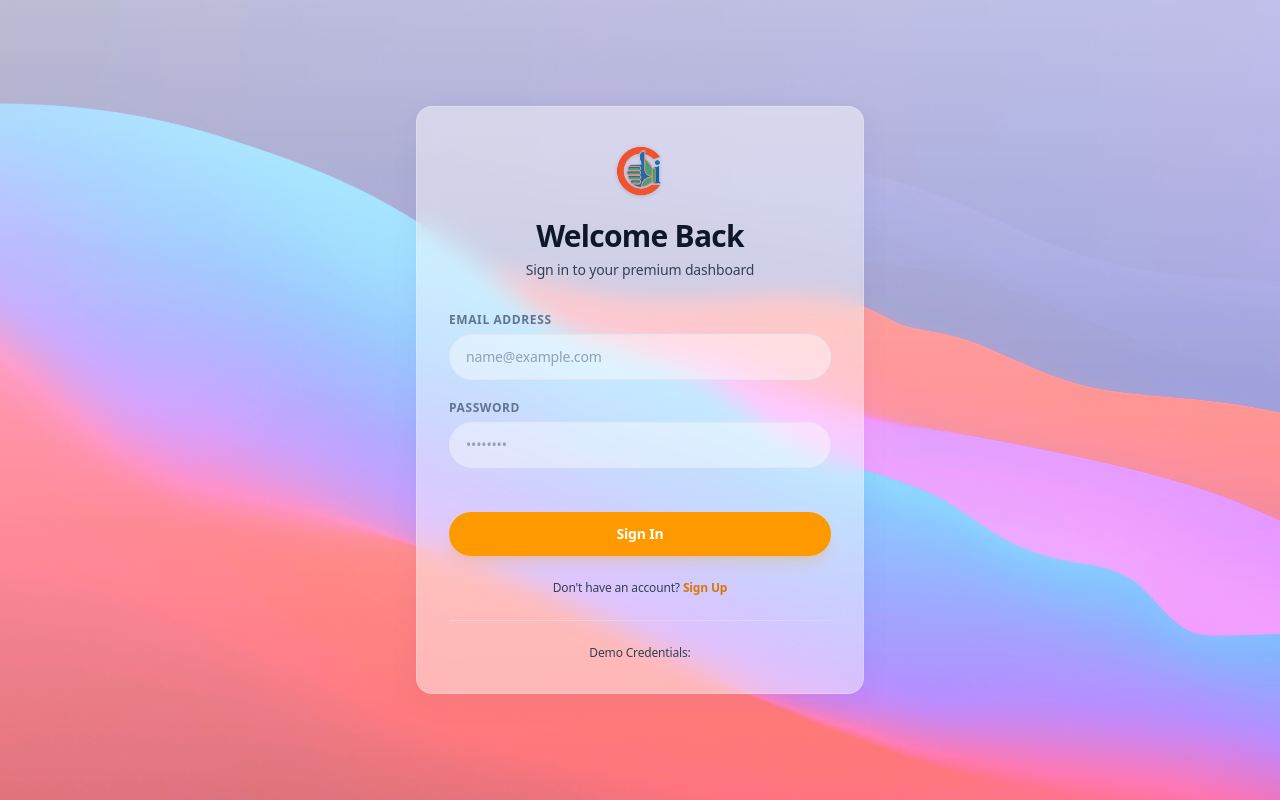
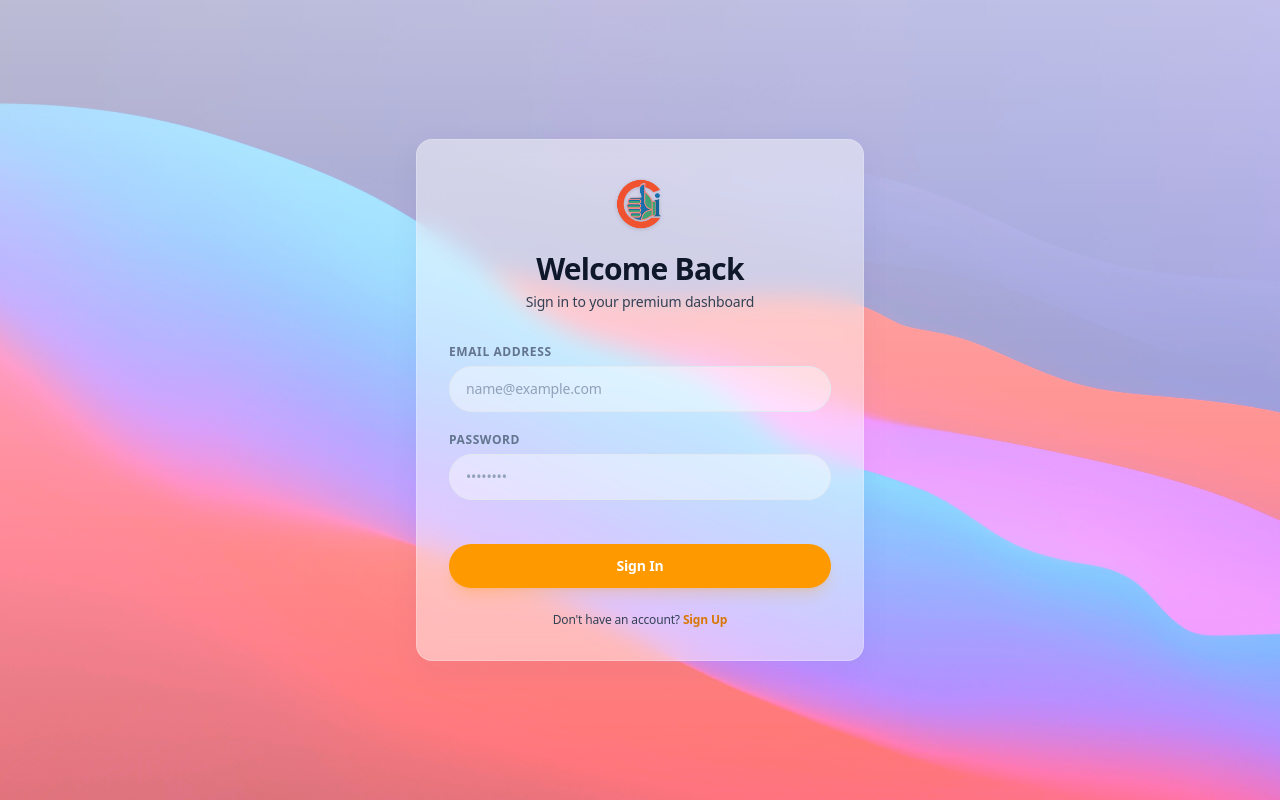
Before and after one commit to sahilbhargava6/cid-frontend, a Next.js app: page /login in a window 1280 px wide. Built offline with nearby package versions, Linux system fonts and the light colour scheme; no server answers.

Commit message:
Demo Credentials removed

```diff
--- a/src/app/login/page.tsx
+++ b/src/app/login/page.tsx
@@ -103,14 +103,6 @@ function LoginContent() {
             </Link>
           </p>
         </div>
-
-        {/* Helpers */}
-        <div className="mt-6 pt-6 border-t border-slate-200/50 dark:border-slate-700/30 text-center text-xs text-slate-500 dark:text-slate-400">
-          <p className="font-medium">
-            Demo Credentials:
-          </p>
-        </div>
-
       </div>
     </div>
   );
```
